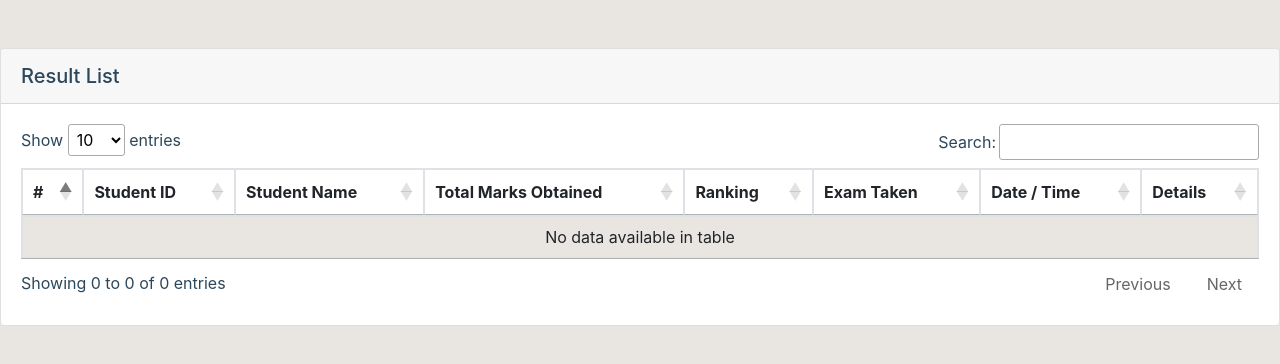
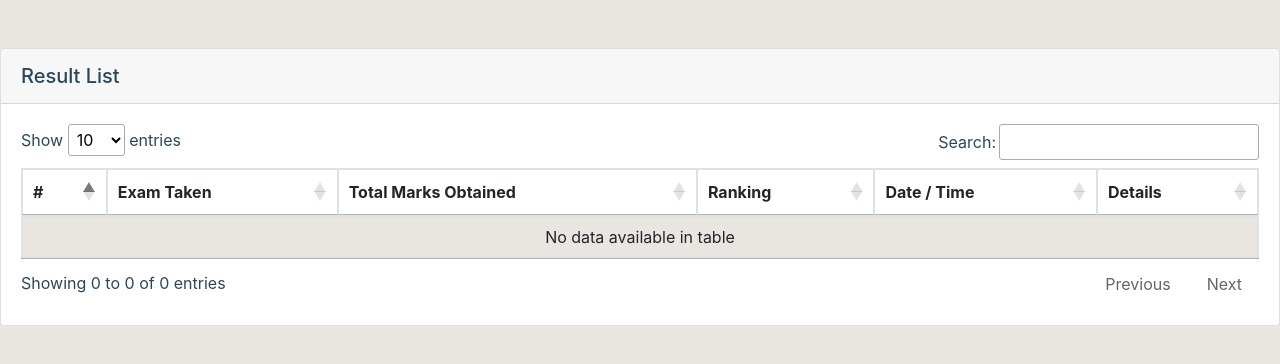
Before and after one commit to peiting00/PHP-Online-Examination-System, a PHP site: page /studentHome.php?nav=viewHistory in a window 1280 px wide. Shown: the part 70-434 px from the top of the page. Run offline with PHP 8.4, Linux system fonts and the light colour scheme; a user stored in the database is signed in; data comes from the database, SQL or seed files in the repository; lists and menus that the app fills with data are empty; some libraries are stand-ins or nearby versions.

Commit message:
update student result list

```diff
--- a/resultList_stu.php
+++ b/resultList_stu.php
@@ -17,11 +17,9 @@
             <thead>
                 <tr>
                 <th scope="col">#</th>
-                <th scope="col">Student ID</th>
-                <th scope="col">Student Name</th>
+                <th scope="col">Exam Taken</th>
                 <th scope="col">Total Marks Obtained</th>
                 <th scope="col">Ranking</th>
-                <th scope="col">Exam Taken</th>
                 <th scope="col">Date / Time</th>
                 <th scope="col">Details</th>
                 </tr>
@@ -37,14 +35,9 @@
                     do {
                         $id = $resultRow['examID'];
                         echo "<tr><td>$i</td>";
-                        echo "<td>".$resultRow['studentID']."</td>";
-                        echo "<td>".$resultRow['studentName']."</td>";
+                        echo "<td>".$resultRow['examTitle']."</td>";
                         echo "<td>".$resultRow['totalMarks']."</td>";
-                        //$query2 = "SELECT * FROM mark WHERE exam";
-                        //$rankQuery = mysqli_query($conn, $query);
-                        //$rankRow = mysqli_fetch_assoc($resultQuery);
                         echo "<td>".$resultRow['ranking']."</td>";
-                        echo "<td>".$resultRow['examTitle']."</td>";
                         echo "<td>".$resultRow['date']." / ".$resultRow['time']."</td>";
                         echo "<form action='detailList_stu.php?id=$id' method='post'>";
                         echo "<td><input type='submit' class='btn btn-primary' name='detail' value='Detail'/></td></form></tr>\n";
```
